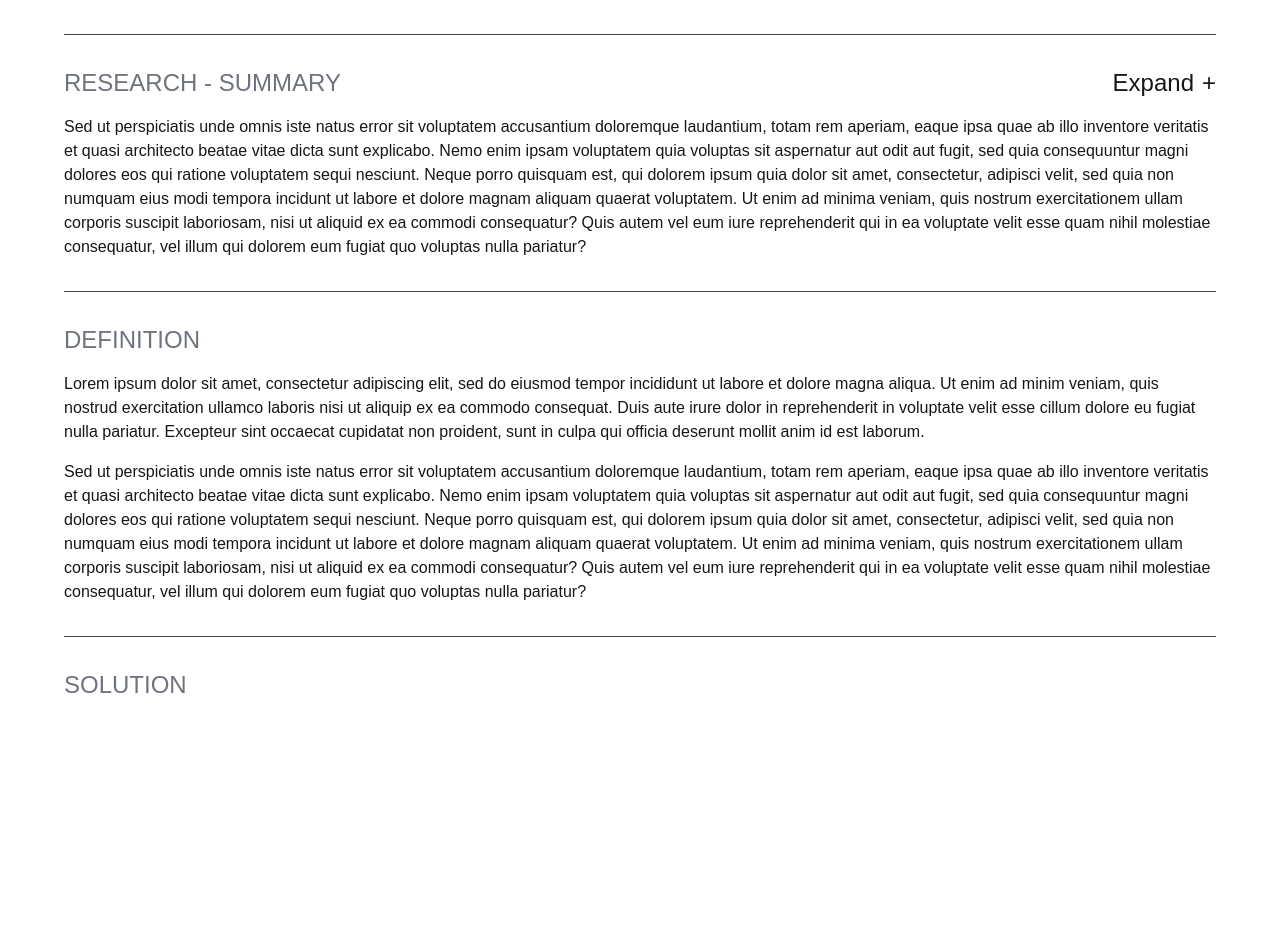
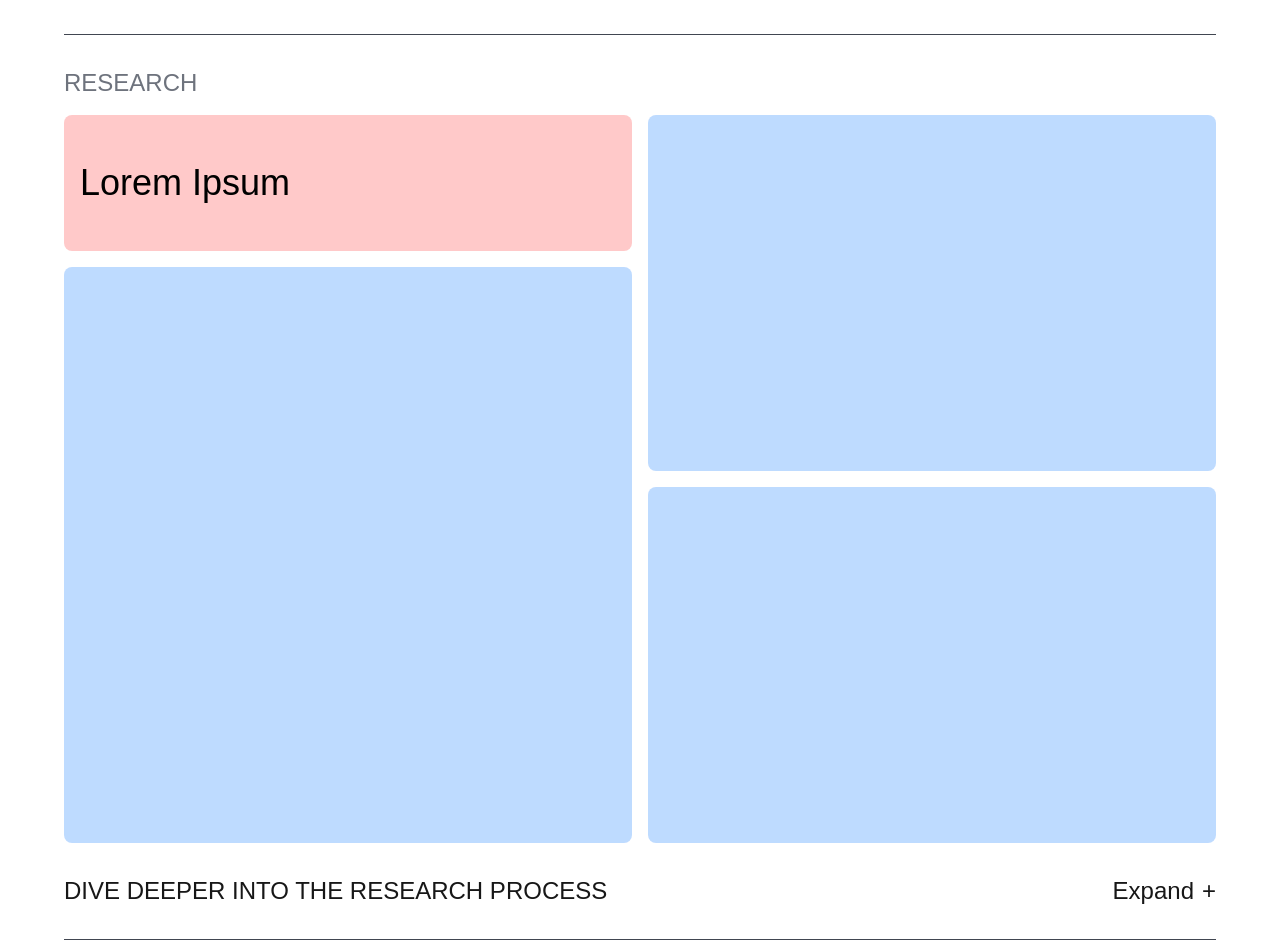
Before and after one commit to 11amanraj/portfolio-jan-26, a Next.js app: page /case-study-2 in a window 1280 px wide. Shown: the part 1066-2012 px from the top of the page. Built offline with nearby package versions, Linux system fonts and the light colour scheme.

Commit message:
Created the bento summary design

```diff
--- a/app/Components/CaseStudy/CollapsibleSection.tsx
+++ b/app/Components/CaseStudy/CollapsibleSection.tsx
@@ -8,15 +8,16 @@ const CollapsibleSection = ({ title, collapsed, expanded }: { title: string, col
 
     return (
         <SectionWrapper>
-            <div className='flex justify-between'>
-                <h3 className='text-2xl text-[#6E737D]'>{isExpanded ? `${title.toUpperCase()}` : `${title.toUpperCase()} - SUMMARY`}</h3>
-                <button onClick={() => setIsExpanded(prev => !prev)} className='flex gap-2 text-2xl cursor-pointer'>
-                    <p>{isExpanded ? "Collapse" : "Expand"}</p>
-                    <p>{isExpanded ? "-" : "+"}</p>
-                </button>
-            </div>
+            <h3 className='text-2xl text-[#6E737D]'>{`${title.toUpperCase()}`}</h3>
             <>
                 {collapsed}
+                <div className='flex justify-between mt-4'>
+                    <p className='text-2xl'>DIVE DEEPER INTO THE RESEARCH PROCESS</p>
+                    <button onClick={() => setIsExpanded(prev => !prev)} className='flex gap-2 text-2xl cursor-pointer'>
+                        <p>{isExpanded ? "Collapse" : "Expand"}</p>
+                        <p>{isExpanded ? "-" : "+"}</p>
+                    </button>
+                </div>
                 {isExpanded && expanded}
             </>
         </SectionWrapper>
--- a/app/case-study-2/page.tsx
+++ b/app/case-study-2/page.tsx
@@ -9,7 +9,16 @@ import CollapsibleSection from '../Components/CaseStudy/CollapsibleSection'
 
 function CollapsedCard() {
     return (
-        <p>Sed ut perspiciatis unde omnis iste natus error sit voluptatem accusantium doloremque laudantium, totam rem aperiam, eaque ipsa quae ab illo inventore veritatis et quasi architecto beatae vitae dicta sunt explicabo. Nemo enim ipsam voluptatem quia voluptas sit aspernatur aut odit aut fugit, sed quia consequuntur magni dolores eos qui ratione voluptatem sequi nesciunt. Neque porro quisquam est, qui dolorem ipsum quia dolor sit amet, consectetur, adipisci velit, sed quia non numquam eius modi tempora incidunt ut labore et dolore magnam aliquam quaerat voluptatem. Ut enim ad minima veniam, quis nostrum exercitationem ullam corporis suscipit laboriosam, nisi ut aliquid ex ea commodi consequatur? Quis autem vel eum iure reprehenderit qui in ea voluptate velit esse quam nihil molestiae consequatur, vel illum qui dolorem eum fugiat quo voluptas nulla pariatur?</p>
+        <div className='h-182 w-full flex gap-4'>
+            <div className='flex-1 flex flex-col gap-4'>
+                <div className='bg-red-200 rounded-lg px-4 py-12 text-4xl text-black'>Lorem Ipsum</div>
+                <div className='bg-blue-200 rounded-lg flex-1'></div>
+            </div>
+            <div className='flex-1 flex flex-col gap-4'>
+                <div className='bg-blue-200 rounded-lg flex-1'></div>
+                <div className='bg-blue-200 rounded-lg flex-1'></div>
+            </div>
+        </div>
     )
 }
 
```
